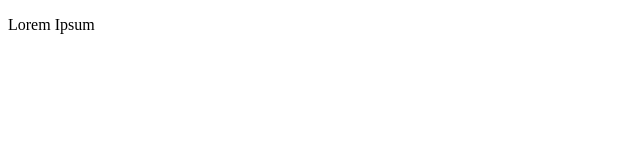
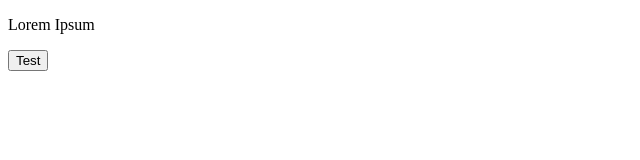
Before and after one commit to twinz01/test-2, a plain HTML site: page index.html in a window 1280 px wide. Shown: the whole page, without its empty margins (0-640 px from the left). Drawn offline with Linux system fonts and the light colour scheme.

Commit message:
Menambahkan button test pada index.html

```diff
--- a/index.html
+++ b/index.html
@@ -10,6 +10,7 @@
 
     <p>Lorem Ipsum</p>
 
+    <button type="button">Test</button>
 
 </body>
 </html>
```
